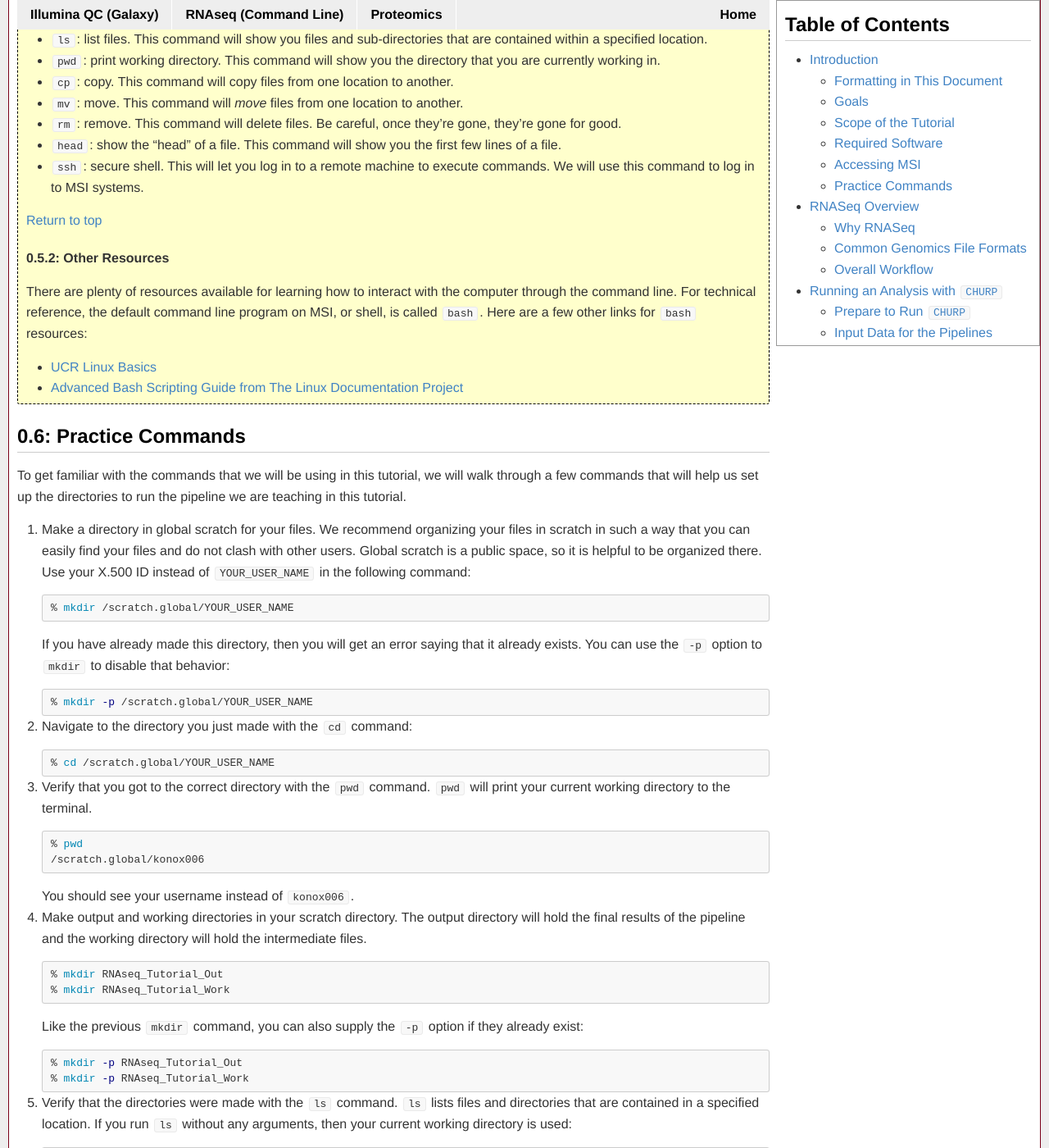
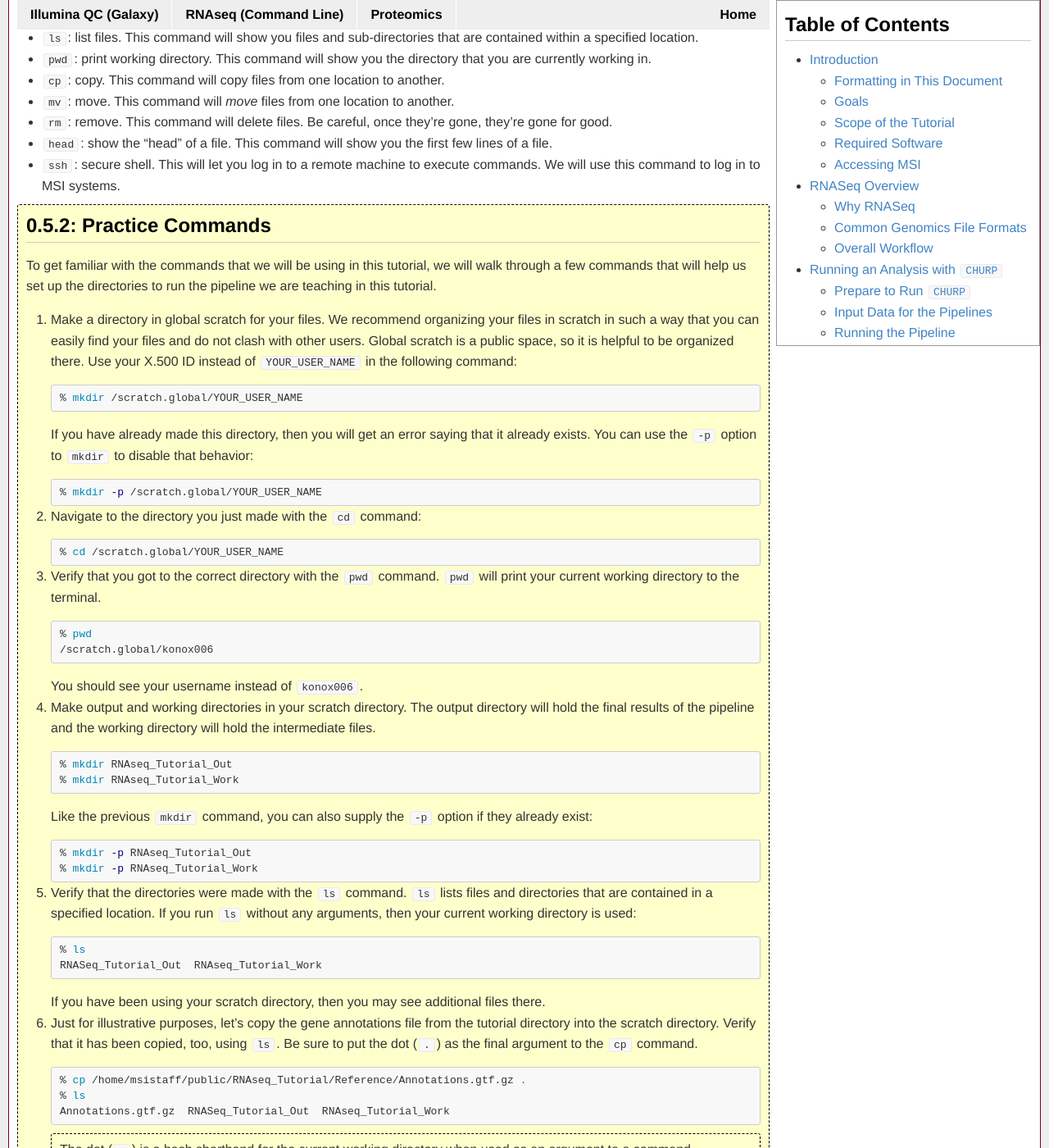
Before and after one commit to msi-ris/Tutorials, a Jekyll site: the page built from rnaseq_cmd.md, in a window 1280 px wide and 1400 px high, scrolled down 3698 px. Shown: the whole window at 82% size. Built offline with Jekyll 4.4.1, drawn with Linux system fonts in a browser that asks for light colours; some of the changed text lies outside the part shown.

Commit message:
Update bg/tut info

````diff
--- a/rnaseq_cmd.md
+++ b/rnaseq_cmd.md
@@ -20,7 +20,6 @@ delivered: 2018-12-04
     - [Scope of the Tutorial](#0.3)
     - [Required Software](#0.4)
     - [Accessing MSI](#0.5)
-    - [Practice Commands](#0.6)
 - [RNASeq Overview](#1)
     - [Why RNASeq](#1.1)
     - [Common Genomics File Formats](#1.2)
@@ -177,8 +176,6 @@ to the system.
 
 [Return to top](#top)
 
-<div class="info" markdown="1">
-
 #### 0.5.1: Common Commands
 Throughout this tutorial, we will be using the command line to run programs that
 analyze sequencing data. You will need to be familiar with navigating the MSI
@@ -200,19 +197,9 @@ common commands that we will be using:
 - `ssh`: secure shell. This will let you log in to a remote machine to execute
   commands. We will use this command to log in to MSI systems.
 
-[Return to top](#top)
-#### 0.5.2: Other Resources
-There are plenty of resources available for learning how to interact with the
-computer through the command line. For technical reference, the default
-command line program on MSI, or shell, is called `bash`. Here are a few other
-links for `bash` resources:
-
-- [UCR Linux Basics](http://hpcc.ucr.edu/manuals_linux-basics_intro)
-- [Advanced Bash Scripting Guide from The Linux Documentation Project](https://www.tldp.org/LDP/abs/html/)
-
-</div>
-
-## <a name="0.6"></a> 0.6: Practice Commands
+<div class="info" markdown="1">
+
+## <a name="0.5.2"></a> 0.5.2: Practice Commands
 To get familiar with the commands that we will be using in this tutorial, we
 will walk through a few commands that will help us set up the directories to run
 the pipeline we are teaching in this tutorial.
@@ -303,6 +290,18 @@ the pipeline we are teaching in this tutorial.
    % ls
    RNASeq_Tutorial_Out  RNAseq_Tutorial_Work
    ```
+
+[Return to top](#top)
+#### 0.6.1: Other Resources
+There are plenty of resources available for learning how to interact with the
+computer through the command line. For technical reference, the default
+command line program on MSI, or shell, is called `bash`. Here are a few other
+links for `bash` resources:
+
+- [UCR Linux Basics](http://hpcc.ucr.edu/manuals_linux-basics_intro)
+- [Advanced Bash Scripting Guide from The Linux Documentation Project](https://www.tldp.org/LDP/abs/html/)
+
+</div>
 
 [Return to top](#top)
 
````
